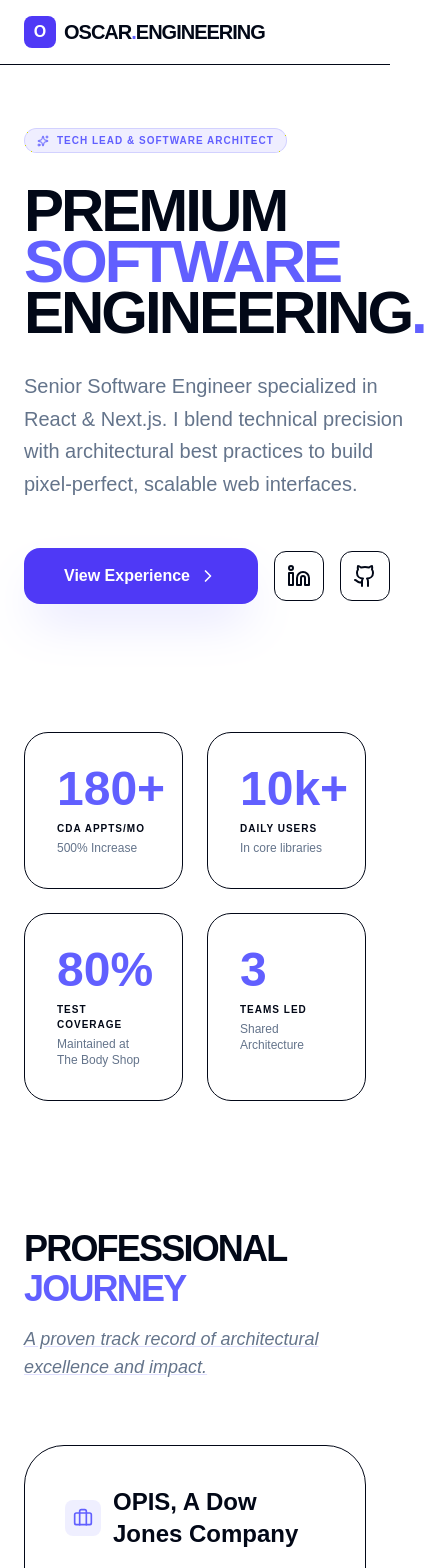
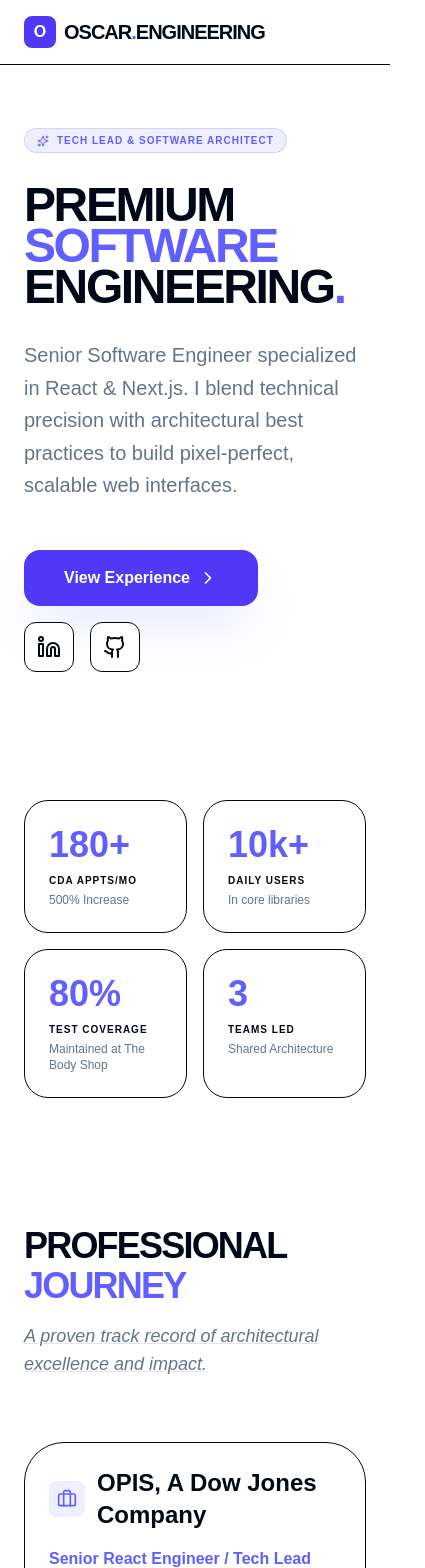
Before and after one commit to OscarDTorresB/personal-portfolio, a Next.js app: page / in a window 390 px wide. Shown: the top 1568 px of the page, 425 px wide, since content can reach past the window. Built offline with nearby package versions, Linux system fonts and the light colour scheme.

Commit message:
style: Adjust responsive padding, gaps, and text sizes across multiple components, and add word wrapping to the hero title.

```diff
--- a/components/sections/ExperienceDetailed.tsx
+++ b/components/sections/ExperienceDetailed.tsx
@@ -21,7 +21,7 @@ export const ExperienceDetailed = () => (
                 <motion.div
                     key={i}
                     variants={fadeInUp}
-                    className="grid md:grid-cols-3 gap-8 p-10 bg-card/30 border rounded-[2.5rem] relative overflow-hidden group hover:bg-card/50 transition-all"
+                    className="grid md:grid-cols-3 gap-8 p-6 md:p-10 bg-card/30 border rounded-[2.5rem] relative overflow-hidden group hover:bg-card/50 transition-all"
                 >
                     <div className="absolute top-0 left-0 w-1 h-full bg-indigo-500 scale-y-0 group-hover:scale-y-100 transition-transform origin-top" />
                     <div>
--- a/components/sections/Hero.tsx
+++ b/components/sections/Hero.tsx
@@ -15,7 +15,7 @@ export const Hero = () => (
                 <motion.div variants={fadeInUp} className="inline-flex items-center gap-2 px-3 py-1 rounded-full bg-indigo-500/10 border border-indigo-500/20 text-indigo-500 text-[10px] font-black uppercase tracking-widest mb-8">
                     <Sparkles size={12} /> Tech Lead & Software Architect
                 </motion.div>
-                <motion.h1 variants={fadeInUp} className="text-6xl md:text-8xl font-black tracking-tighter mb-8 leading-[0.85] uppercase">
+                <motion.h1 variants={fadeInUp} className="text-5xl md:text-8xl font-black tracking-tighter mb-8 leading-[0.85] uppercase wrap-break-words hyphens-auto">
                     Premium <span className="text-indigo-500">Software</span><br />Engineering<span className="text-indigo-500">.</span>
                 </motion.h1>
                 <motion.p variants={fadeInUp} className="text-xl text-muted-foreground mb-12 max-w-xl leading-relaxed">
--- a/components/sections/ImpactStats.tsx
+++ b/components/sections/ImpactStats.tsx
@@ -4,7 +4,7 @@ import { fadeInUp, staggerContainer, viewportConfig } from '@/lib/animations';
 
 export const ImpactStats = () => (
     <motion.section
-        className="grid grid-cols-2 md:grid-cols-4 gap-6 mb-32"
+        className="grid grid-cols-2 md:grid-cols-4 gap-4 md:gap-6 mb-32"
         initial="hidden"
         whileInView="visible"
         viewport={viewportConfig}
@@ -14,9 +14,9 @@ export const ImpactStats = () => (
             <motion.div
                 key={i}
                 variants={fadeInUp}
-                className="p-8 bg-card border rounded-3xl group hover:border-indigo-500/40 transition-all"
+                className="p-6 md:p-8 bg-card border rounded-3xl group hover:border-indigo-500/40 transition-all"
             >
-                <p className="text-5xl font-black text-indigo-500 mb-2">{s.value}{s.suffix}</p>
+                <p className="text-4xl md:text-5xl font-black text-indigo-500 mb-2">{s.value}{s.suffix}</p>
                 <p className="text-[10px] font-black uppercase tracking-widest mb-1">{s.label}</p>
                 <p className="text-xs text-muted-foreground font-medium">{s.sub}</p>
             </motion.div>
--- a/components/ui/BentoCard.tsx
+++ b/components/ui/BentoCard.tsx
@@ -16,7 +16,7 @@ export const BentoCard = ({ item, variants }: Props) => (
     <motion.div
         variants={variants}
         whileHover={{ y: -5 }}
-        className={`${item.size} group p-8 bg-card border rounded-3xl hover:border-indigo-500/50 transition-all relative overflow-hidden`}
+        className={`${item.size} group p-6 md:p-8 bg-card border rounded-3xl hover:border-indigo-500/50 transition-all relative overflow-hidden`}
     >
         <div className="flex justify-between items-start mb-6">
             <div className="p-3 bg-indigo-500/10 rounded-2xl text-indigo-500">{item.icon}</div>
```
